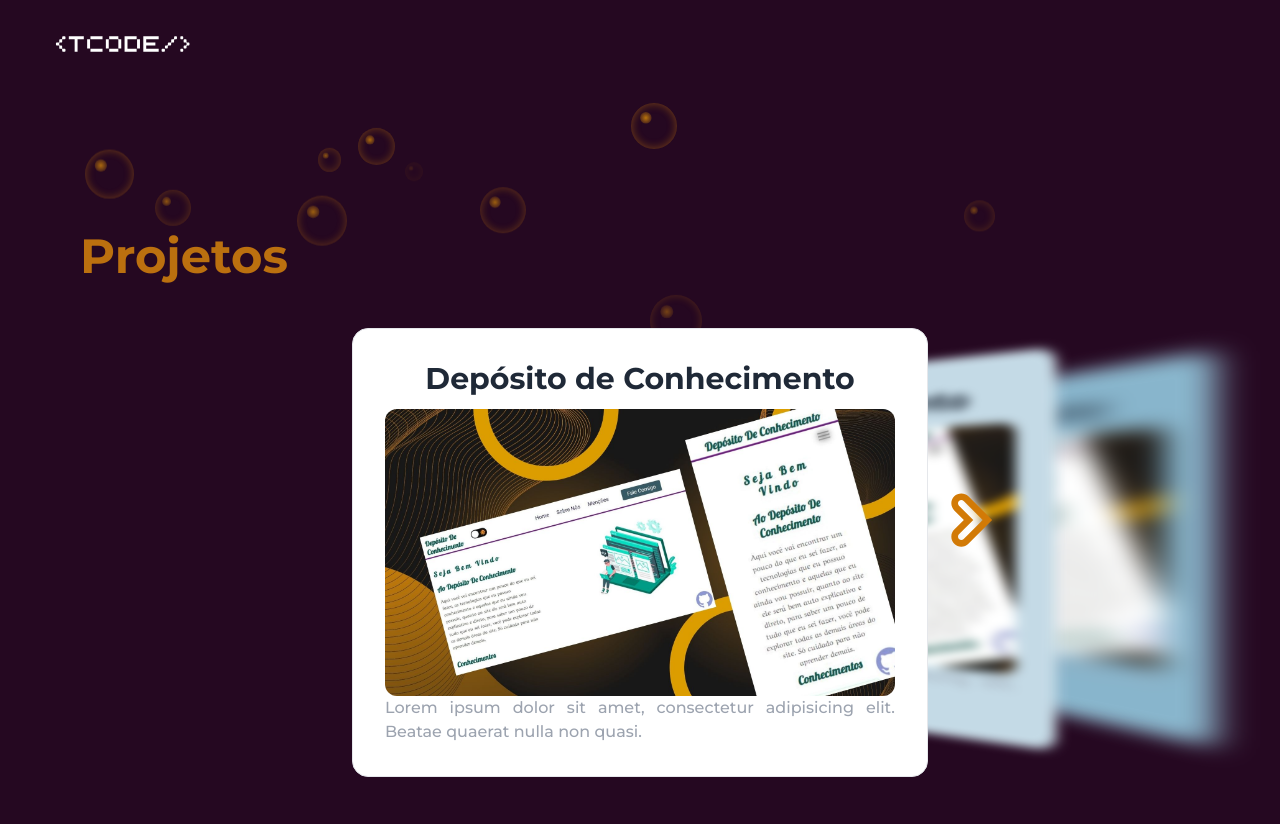
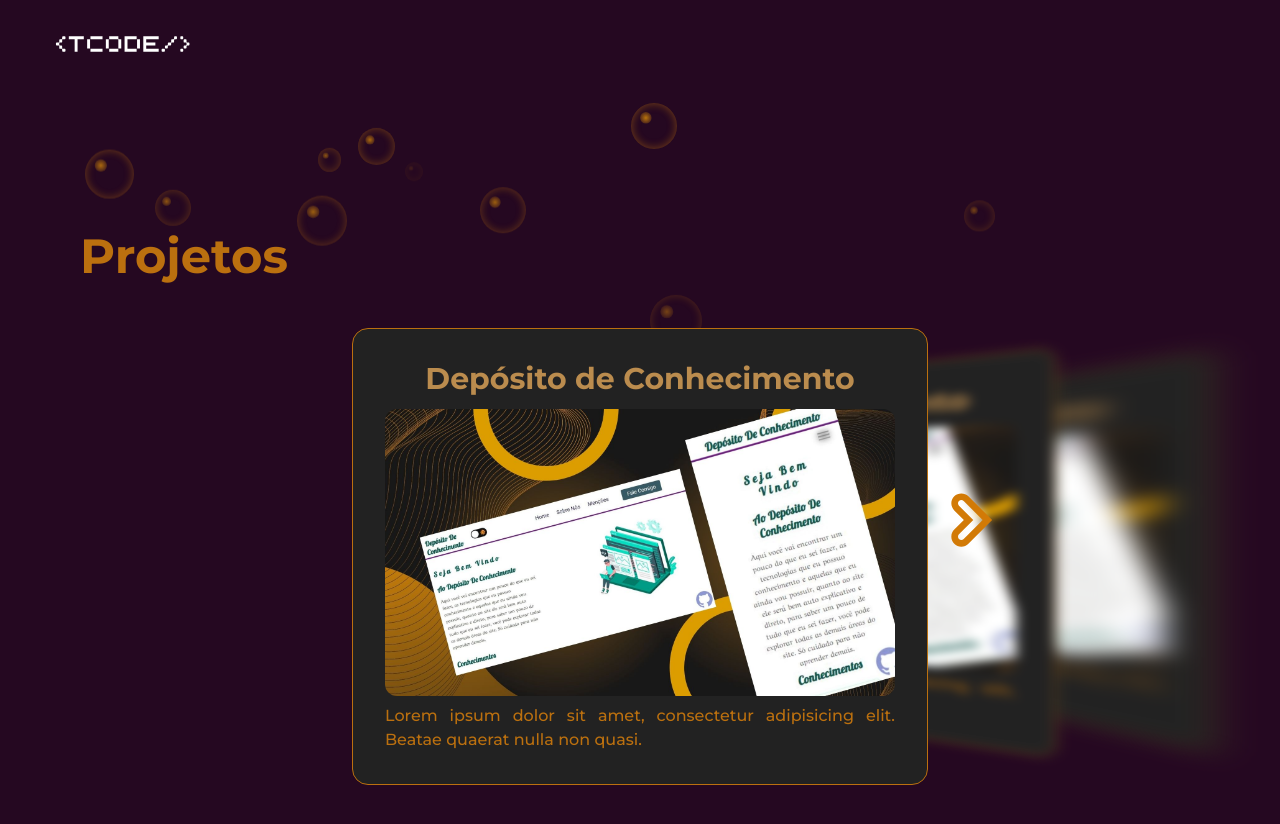
Before and after one commit to Thomgomes/Portfolio_Thom_Gomes, a React (Vite) app: page /projects in a window 1280 px wide. Shown: the top 824 px of the page. Built offline with nearby package versions, Linux system fonts and the light colour scheme.

Commit message:
alterate color of cards

```diff
--- a/src/container/ProjectsPage/slider/index.css
+++ b/src/container/ProjectsPage/slider/index.css
@@ -11,9 +11,9 @@
   filter: blur(calc(var(--abs-compensacao) * 1rem));
 }
 
-.cartao {
+/* .cartao {
   background-color: hsl(200deg, 40%, calc(100% - var(--abs-compensacao) * 50%));
-}
+} */
 
 .cartao p,
 .cartao h2 {
--- a/src/container/ProjectsPage/slider/index.jsx
+++ b/src/container/ProjectsPage/slider/index.jsx
@@ -53,19 +53,19 @@ const CONTEUDO_CARTOES = [
 ];
 
 const Cartao = ({ titulo, conteudo, imagem, alt }) => (
-  <div className="cartao w-full h-auto p-8 border rounded-2xl text-[#9ca3af] text-justify transition-all ease-out duration-[0.3s]">
+  <div className="cartao bg-[#222] w-full h-auto p-8 border border-[#bb700f] rounded-2xl text-[#bb700f] text-justify transition-all ease-out duration-[0.3s]">
     {/* Titulo do projetos */}
     <h2
-      className="text-center text-2xl md:text-3xl font-semibold mb-3 text-[#1f2937]"
+      className="text-center text-2xl md:text-3xl font-semibold mb-3 text-[#bb8c4e]"
     >
       {titulo}
     </h2>
     {/* imagem */}
     <div className="max-w-full">
-      <img className="rounded-xl" src={imagem} alt={alt} />
+      <img className="rounded-xl transition-all ease-out duration-[0.3s] hover:scale-105" src={imagem} alt={alt} />
     </div>
     {/* conteudo */}
-    <p>{conteudo}</p>
+    <p className="mt-2">{conteudo}</p>
   </div>
 );
 
```
